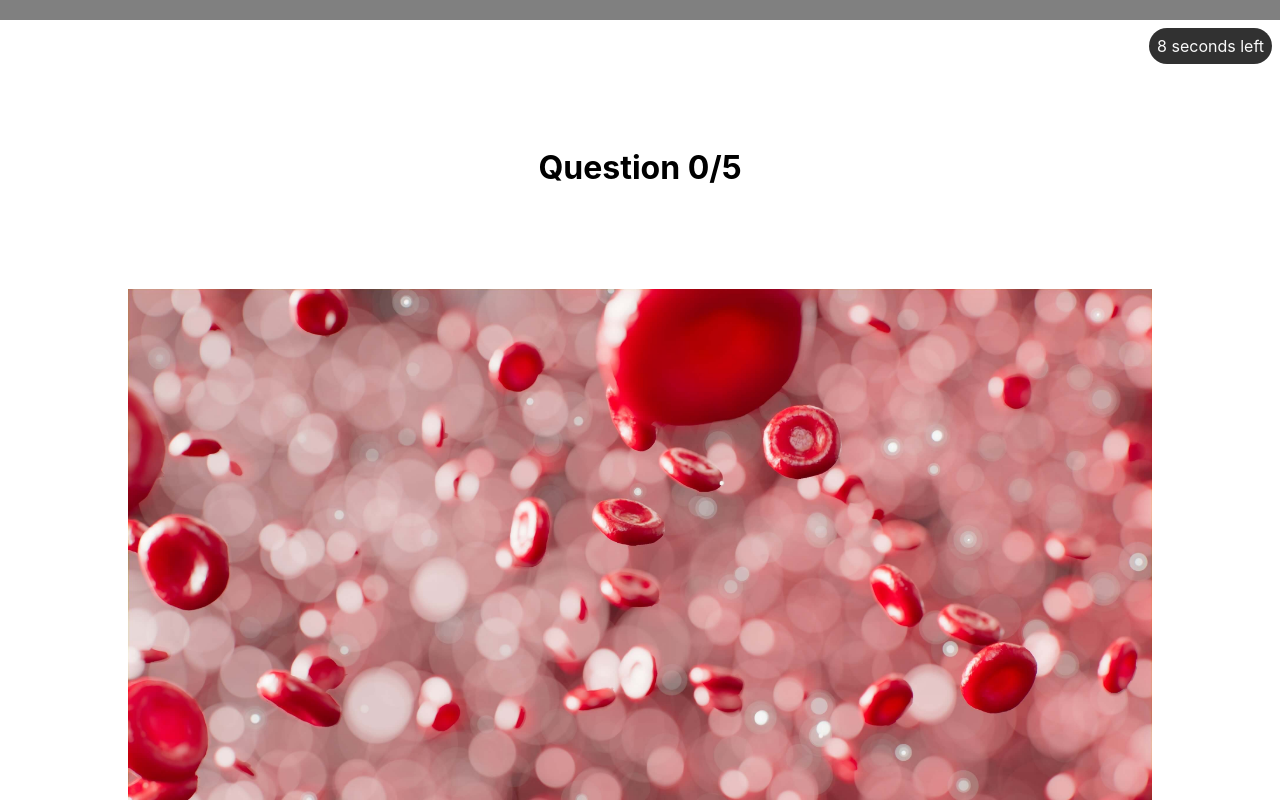
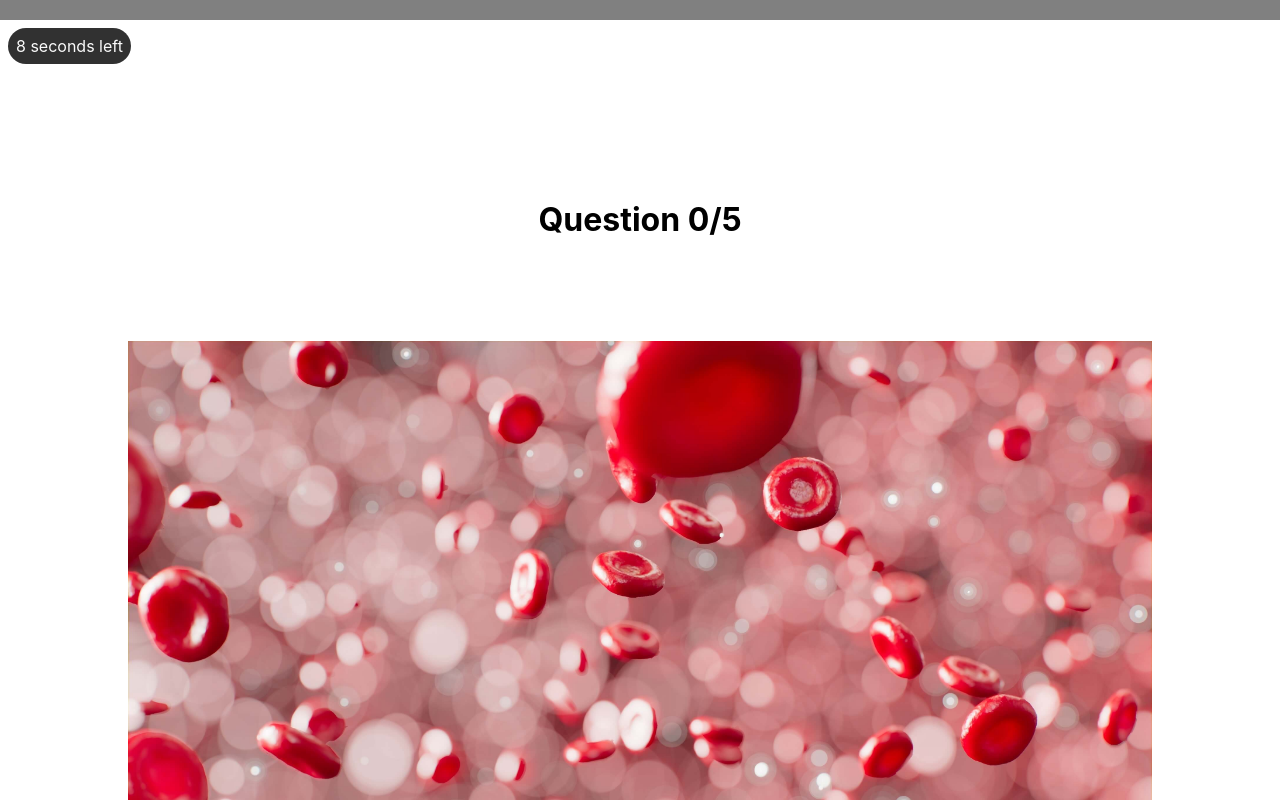
Before and after one commit to Technigo/project-redux-quiz, a React (Vite) app: page / in a window 1280 px wide. Both pictures are taken after a click on the button "START". Shown: the top 800 px of the page. Built offline with nearby package versions, Linux system fonts and the light colour scheme.

Commit message:
Fix li elements

```diff
--- a/src/components/AnswerOptions.css
+++ b/src/components/AnswerOptions.css
@@ -22,6 +22,10 @@
   color: black;
 }
 
+.multiChoice > li {
+  pointer-events: none;
+}
+
 .correct {
   border: 3px solid #ff193c;
 }
--- a/src/components/AnswerOptions.jsx
+++ b/src/components/AnswerOptions.jsx
@@ -48,7 +48,7 @@ export const AnswerOptions = () => {
             onClick={handleClick}
             disabled={answer ? true : false}
           >
-            <li value={index}>{option}</li>
+            <li>{option}</li>
           </button>
         ))}
       </ol>
--- a/src/components/Countdown/Countdown.css
+++ b/src/components/Countdown/Countdown.css
@@ -1,6 +1,6 @@
 .Countdown {
+  display: inline-block;
   margin: 0.5rem;
-  float: right;
   background-color: #313131;
   color: #fafafa;
   padding: 0.5rem;
```
